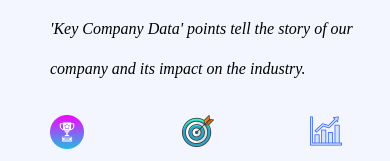
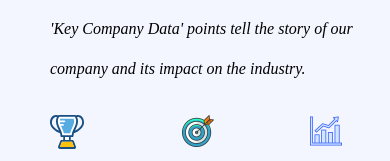
Before and after one commit to rvjainwal/Cloudify, a plain HTML site: page index.html in a window 390 px wide. Shown: the part 2026-2187 px from the top of the page. Drawn offline with Linux system fonts and the light colour scheme.

Commit message:
responsive continue..

```diff
--- a/index.html
+++ b/index.html
@@ -73,7 +73,7 @@
 						<p  id="content-highlights">Our journey has been marked by a series of milestones and accomplishments that reflect our unwavering commitment to excellence and client success. Our team takes pride in 'Our Noteworthy Accomplishments' and the 'Significant Business Milestones' we've achieved over the years. These 'Key Company Data' points tell the story of our company and its impact on the industry.</p>
 						<div class="images">
 							<div class="image-container">
-								<img class="icon" src="content/logo/award.png" />
+								<img class="icon" src="content/logo/award.svg" />
 								<p>40+</p>
 								<p class="icon-text">completed Achievements</p>
 							</div>
```
Also changed, not shown: content/logo/award.png (deleted), content/logo/award.svg (added).
